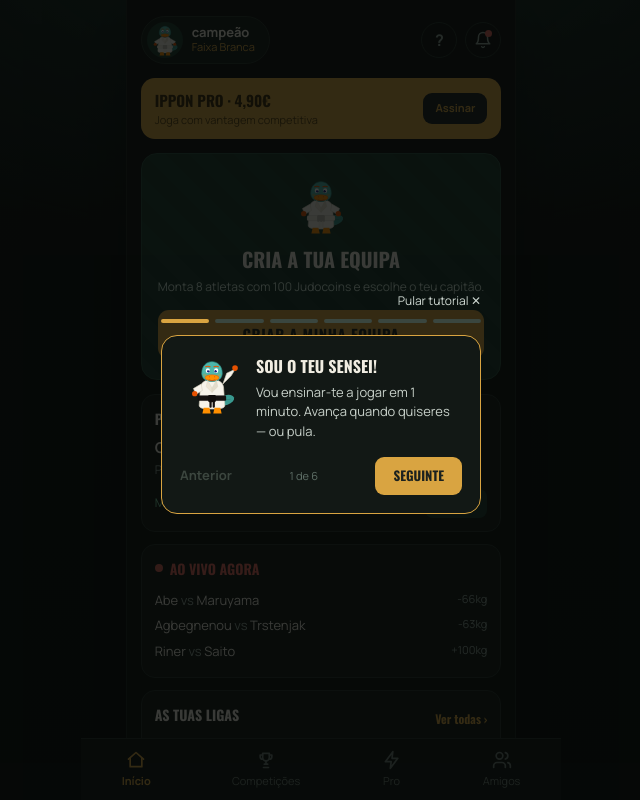
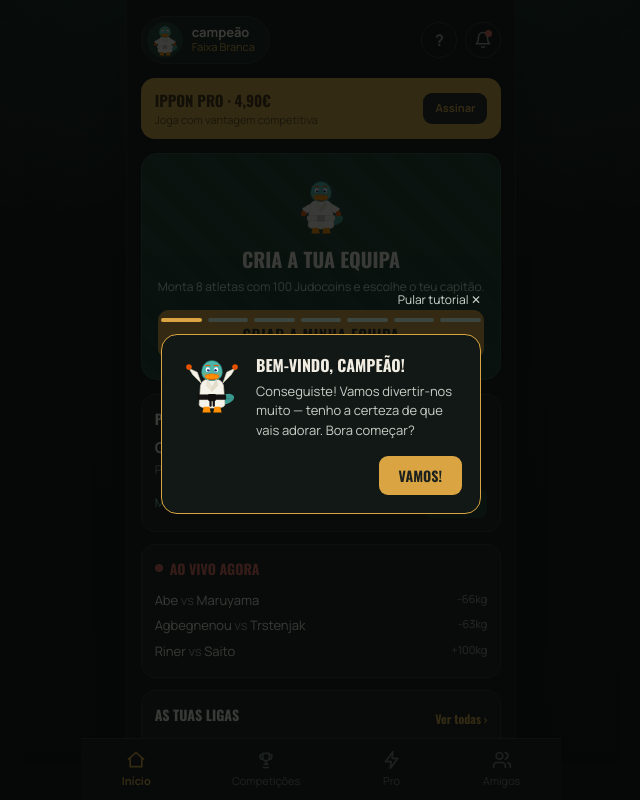
Before and after one commit to KainanPires/ippon-league, a Next.js app: page /inicio in a window 1280 px wide. Both pictures are taken after a click on the button "Como se joga". Shown: the top 800 px of the page, without its empty margins (319-959 px from the left). Built offline with nearby package versions, Linux system fonts and the light colour scheme.

Commit message:
Refactor onboarding phases and tutorial display

```diff
--- a/app/inicio/page.tsx
+++ b/app/inicio/page.tsx
@@ -21,7 +21,7 @@ const STEPS = [
 const PRO_BENEFITS = ["Scout avançado dos atletas", "Valorização esperada da rodada", "Dicas e capitães recomendados", "Ligas e badges exclusivos"];
 
 export default function Inicio() {
-  const [phase, setPhase] = useState<"welcome" | "tutorial" | null>(null);
+  const [phase, setPhase] = useState<"tutorial" | null>(null);
   const [step, setStep] = useState(0);
   const [name, setName] = useState("campeão");
 
@@ -30,7 +30,8 @@ export default function Inicio() {
       const savedName = localStorage.getItem("ippon_name");
       if (savedName) setName(savedName);
       if (localStorage.getItem("ippon_onboarding") === "pending") {
-        setPhase("welcome");
+        setStep(0);
+        setPhase("tutorial");
       }
     } catch {}
   }, []);
@@ -143,8 +144,7 @@ export default function Inicio() {
         <Tab label="Amigos" icon={<FriendsIcon />} />
       </nav>
 
-      {phase === "welcome" && <Welcome name={name} onYosh={() => { setStep(0); setPhase("tutorial"); }} />}
-      {phase === "tutorial" && <Tutorial step={step} setStep={setStep} onClose={finishOnboarding} />}
+      {phase === "tutorial" && <Tutorial step={step} setStep={setStep} onClose={finishOnboarding} name={name} />}
     </main>
   );
 }
@@ -228,30 +228,11 @@ function Overlay({ children }: { children: React.ReactNode }) {
   );
 }
 
-function Welcome({ name, onYosh }: { name: string; onYosh: () => void }) {
-  return (
-    <Overlay>
-      <div style={{ background: "#121815", border: `1px solid ${GOLD}`, borderRadius: 16, padding: 22, textAlign: "center" }}>
-        <div style={{ width: 92, height: 92, margin: "0 auto 4px" }}>
-          <Mascot belt="#141110" expression="comemorando" />
-        </div>
-        <div style={{ fontSize: 11, fontWeight: 700, letterSpacing: "0.12em", textTransform: "uppercase", color: GOLD }}>Bem-vindo ao dojo</div>
-        <h1 style={{ fontFamily: FD, fontSize: 24, fontWeight: 700, textTransform: "uppercase", margin: "4px 0 8px" }}>Olá, {name}!</h1>
-        <p style={{ fontSize: 14, color: "#c7d0c9", lineHeight: 1.55, margin: "0 0 20px" }}>
-          Conseguiste! A tua conta está pronta e nós vamos divertir-nos muito. Monta a tua equipa, chama os amigos e vê quem é o melhor sensei!
-        </p>
-        <button onClick={onYosh} style={{ width: "100%", padding: 14, borderRadius: 12, border: "none", background: GOLD, color: "#1b211e", fontFamily: FD, fontSize: 17, fontWeight: 700, textTransform: "uppercase", letterSpacing: "0.06em", cursor: "pointer" }}>
-          Yosh!
-        </button>
-        <div style={{ fontSize: 11, color: "#7c8a82", marginTop: 8 }}>“Yosh!” — vamos lá, em japonês</div>
-      </div>
-    </Overlay>
-  );
-}
-
-function Tutorial({ step, setStep, onClose }: { step: number; setStep: (s: number) => void; onClose: () => void }) {
-  const isPro = step >= STEPS.length;
-  const total = STEPS.length + 1;
+function Tutorial({ step, setStep, onClose, name }: { step: number; setStep: (s: number) => void; onClose: () => void; name: string }) {
+  const total = STEPS.length + 2;
+  const isWelcome = step === 0;
+  const isPro = step === STEPS.length + 1;
+  const teach = STEPS[step - 1];
   return (
     <Overlay>
       <div style={{ textAlign: "right", marginBottom: 8 }}>
@@ -265,19 +246,34 @@ function Tutorial({ step, setStep, onClose }: { step: number; setStep: (s: numbe
         ))}
       </div>
 
-      {!isPro ? (
+      {isWelcome ? (
+        <div style={{ background: "#121815", border: `1px solid ${GOLD}`, borderRadius: 16, padding: 18 }}>
+          <div style={{ display: "flex", gap: 12, alignItems: "flex-start" }}>
+            <div style={{ width: 64, height: 64, flexShrink: 0 }}>
+              <Mascot belt="#141110" expression="comemorando" />
+            </div>
+            <div>
+              <div style={{ fontFamily: FD, fontSize: 16, fontWeight: 700, textTransform: "uppercase", marginBottom: 5 }}>Bem-vindo, {name}!</div>
+              <p style={{ fontSize: 13, color: "#c7d0c9", lineHeight: 1.5, margin: 0 }}>Conseguiste! Vamos divertir-nos muito — tenho a certeza de que vais adorar. Bora começar?</p>
+            </div>
+          </div>
+          <div style={{ display: "flex", justifyContent: "flex-end", marginTop: 16 }}>
+            <button onClick={() => setStep(1)} style={{ background: GOLD, border: "none", color: "#1b211e", padding: "9px 20px", borderRadius: 9, fontFamily: FD, fontSize: 14, fontWeight: 700, textTransform: "uppercase", cursor: "pointer" }}>Vamos!</button>
+          </div>
+        </div>
+      ) : !isPro ? (
         <div style={{ background: "#121815", border: `1px solid ${GOLD}`, borderRadius: 16, padding: 18 }}>
           <div style={{ display: "flex", gap: 12, alignItems: "flex-start" }}>
             <div style={{ width: 64, height: 64, flexShrink: 0 }}>
               <Mascot belt="#141110" expression="indicando" />
             </div>
             <div>
-              <div style={{ fontFamily: FD, fontSize: 16, fontWeight: 700, textTransform: "uppercase", marginBottom: 5 }}>{STEPS[step].title}</div>
-              <p style={{ fontSize: 13, color: "#c7d0c9", lineHeight: 1.5, margin: 0 }}>{STEPS[step].text}</p>
+              <div style={{ fontFamily: FD, fontSize: 16, fontWeight: 700, textTransform: "uppercase", marginBottom: 5 }}>{teach.title}</div>
+              <p style={{ fontSize: 13, color: "#c7d0c9", lineHeight: 1.5, margin: 0 }}>{teach.text}</p>
             </div>
           </div>
           <div style={{ display: "flex", justifyContent: "space-between", alignItems: "center", marginTop: 16 }}>
-            <button onClick={() => step > 0 && setStep(step - 1)} style={{ background: "transparent", border: "none", color: step === 0 ? "#3c463f" : "#93a39a", fontSize: 13, fontWeight: 700, cursor: step === 0 ? "default" : "pointer", fontFamily: FB }}>Anterior</button>
+            <button onClick={() => setStep(step - 1)} style={{ background: "transparent", border: "none", color: "#93a39a", fontSize: 13, fontWeight: 700, cursor: "pointer", fontFamily: FB }}>Anterior</button>
             <span style={{ fontSize: 11, color: "#5f6f67" }}>{step + 1} de {total}</span>
             <button onClick={() => setStep(step + 1)} style={{ background: GOLD, border: "none", color: "#1b211e", padding: "9px 18px", borderRadius: 9, fontFamily: FD, fontSize: 13, fontWeight: 700, textTransform: "uppercase", cursor: "pointer" }}>Seguinte</button>
           </div>
```
